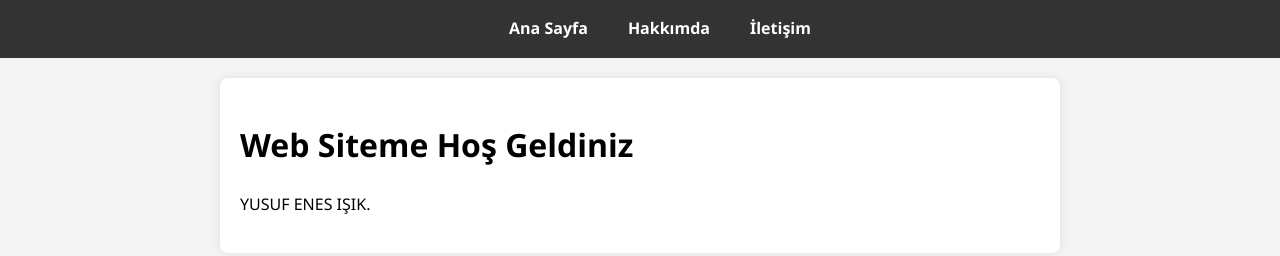
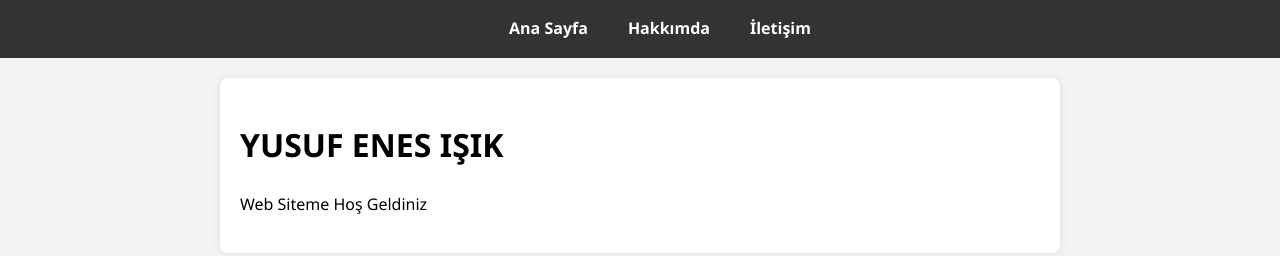
Before and after one commit to yusufenes072-ui/websiteprojem, a plain HTML site: page index.html in a window 1280 px wide. Drawn offline with Linux system fonts and the light colour scheme.

Commit message:
Update welcome message and heading in index.html

```diff
--- a/index.html
+++ b/index.html
@@ -13,8 +13,8 @@
         </ul>
     </nav>
     <main>
-        <h1>Web Siteme Hoş Geldiniz</h1>
-        <p>YUSUF ENES IŞIK.</p>
+        <h1>YUSUF ENES IŞIK</h1>
+        <p>Web Siteme Hoş Geldiniz</p>
     </main>
     <script src="script.js"></script> </body>
 </html>
```
